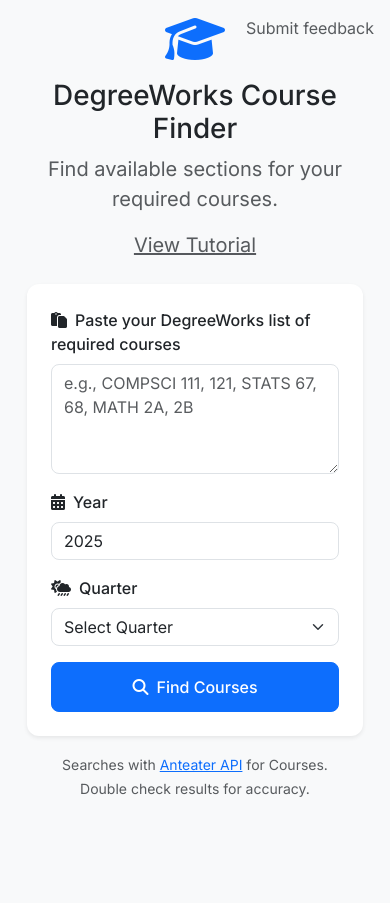
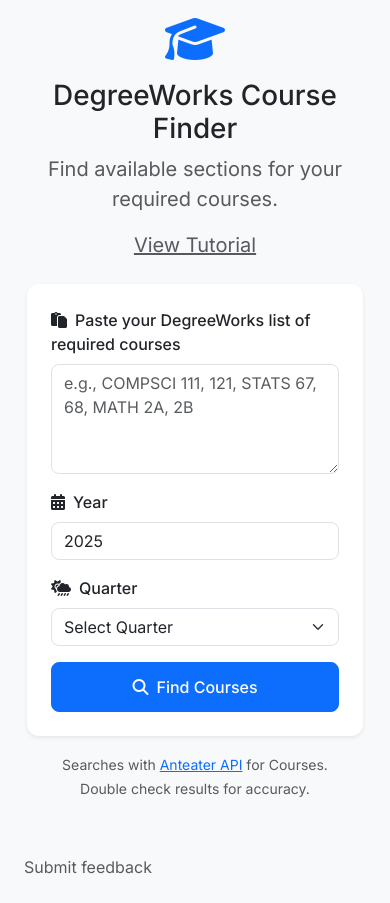
Before and after one commit to DarrenZhao01/Degreeworks-Grabber, a plain HTML site: page templates/index.html in a window 390 px wide. Before the commit the page ends 844 px from the top, so only its background shows below. Drawn offline with nearby package versions, Linux system fonts and the light colour scheme; files that its build step writes are made by us from their sources; files whose address does not match are found by name.

Commit message:
Fix mobile overlap by unsticking feedback link

```diff
--- a/static/styles.css
+++ b/static/styles.css
@@ -389,10 +389,15 @@
 /* Responsive adjustments - For large screens, the two-column layout is default */
 /* For smaller screens, stack them and adjust behavior */
 @media (max-width: 991.98px) {
-        .app-container {
-                flex-direction: column;
-                min-height: auto; /* Allow content to define height */
-        }
+       .feedback-link {
+               position: static !important;
+               display: block;
+               margin: 0.5rem;
+       }
+       .app-container {
+               flex-direction: column;
+               min-height: auto; /* Allow content to define height */
+       }
 
         body.initial-view .input-column,
         body.search-view .input-column {
```
